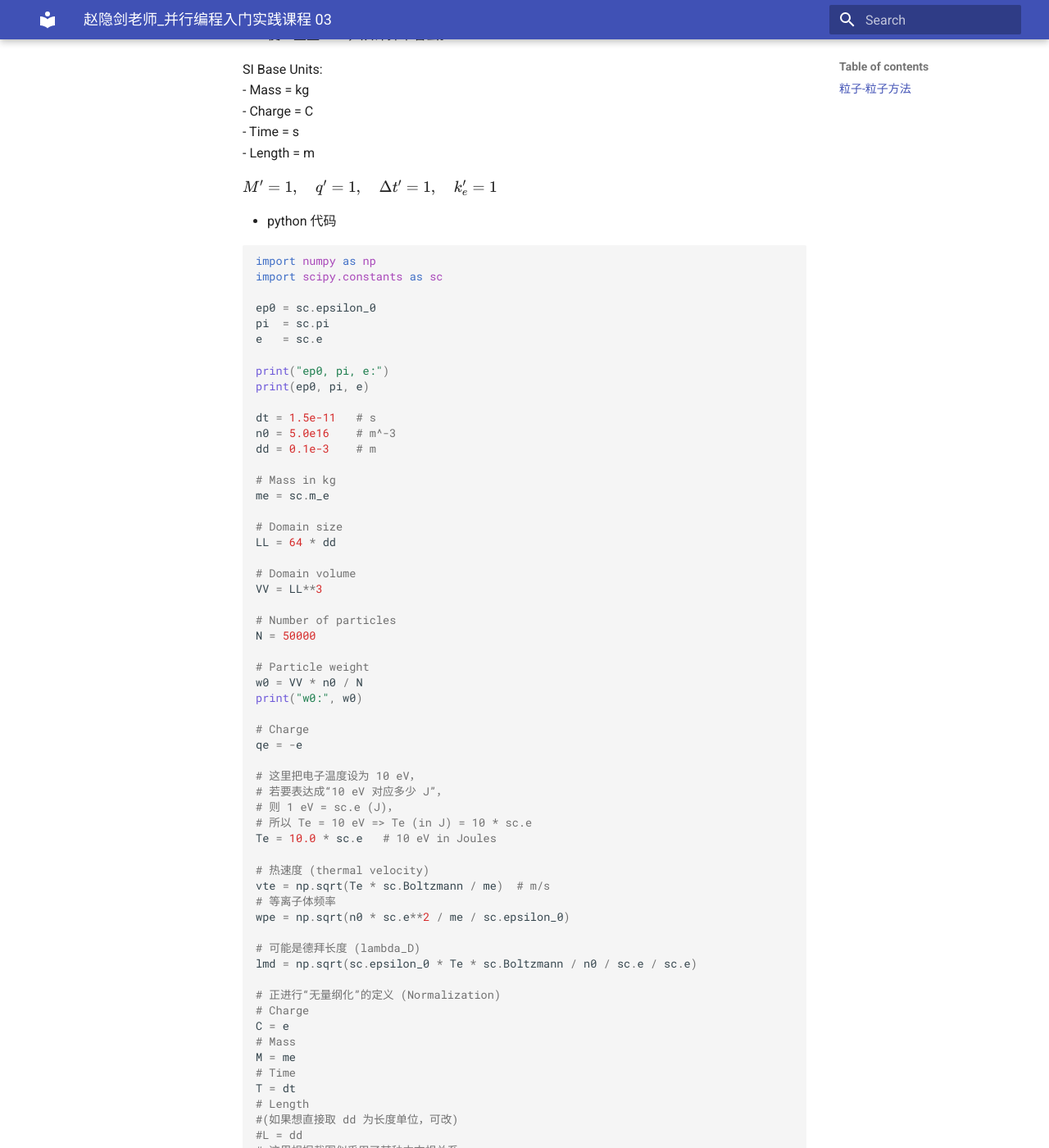
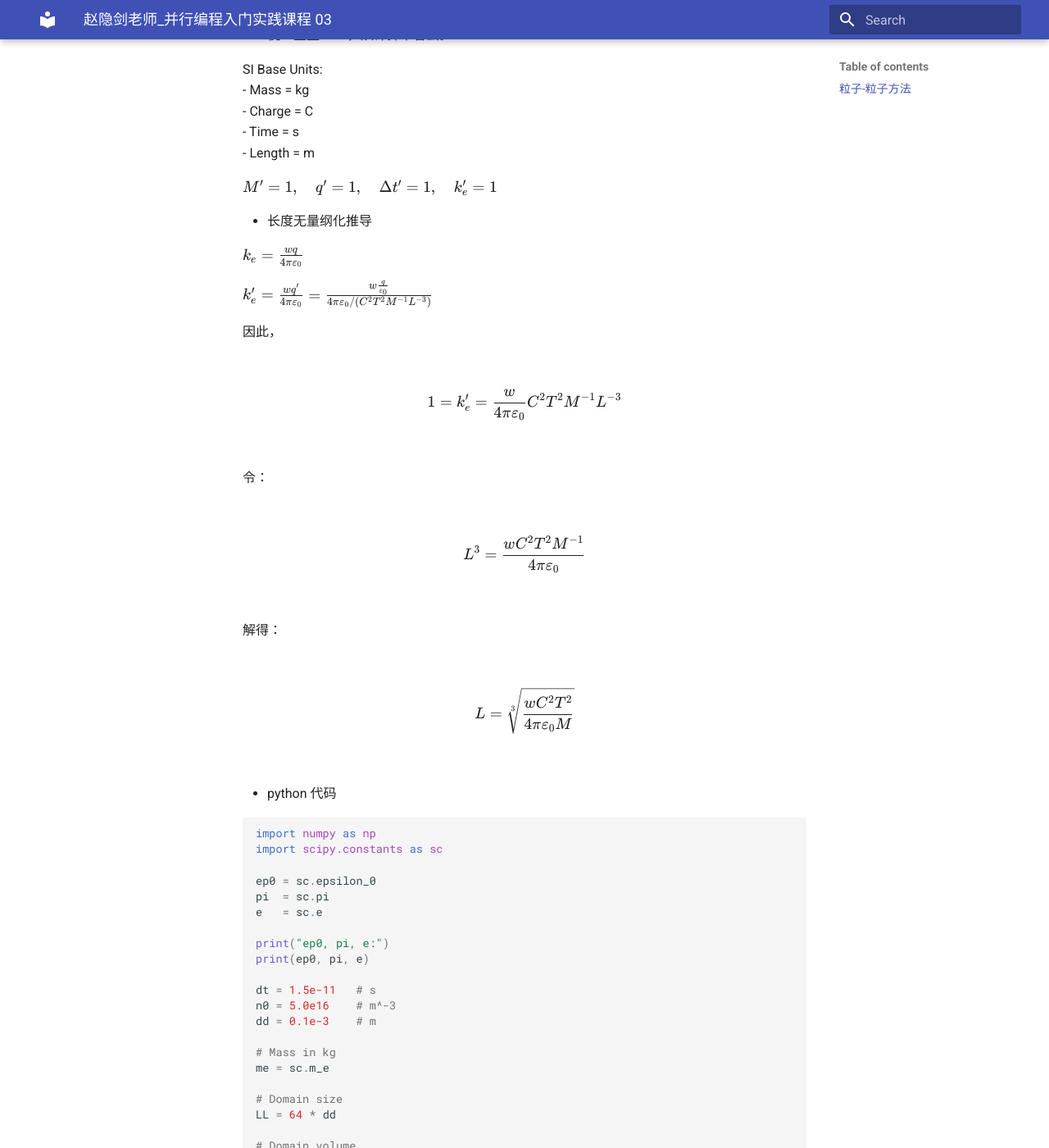
Before and after one commit to ymma98/technotes, an MkDocs documentation site: the page built from docs/FEM/赵隐剑老师_赵隐剑老师_并行编程入门实践课程03.md, in a window 1280 px wide and 1400 px high, scrolled down 2330 px. Shown: the whole window at 82% size. Built offline with MkDocs 1.6.1 and Material for MkDocs 9.7.7, drawn with Linux system fonts in a browser that asks for light colours.

Commit message:
docs/FEM/赵隐剑老师_赵隐剑老师_并行编程入门实践课程03.md updated from https://stackedit.cn/

````diff
--- a/docs/FEM/赵隐剑老师_赵隐剑老师_并行编程入门实践课程03.md
+++ b/docs/FEM/赵隐剑老师_赵隐剑老师_并行编程入门实践课程03.md
@@ -124,6 +124,32 @@ SI Base Units:
 $M' = 1,\quad q' = 1,\quad \Delta t' = 1,\quad k_e' = 1$
 
 
+* 长度无量纲化推导
+
+$k_e = \frac{w q}{4 \pi \varepsilon_0}$
+
+$k_e' = \frac{w q'}{4 \pi \varepsilon_0} = \frac{w \frac{q}{\varepsilon_0}}{4 \pi \varepsilon_0 / (C^2 T^2 M^{-1} L^{-3})}$
+
+因此，
+
+$$
+1 = k_e' = \frac{w}{4 \pi \varepsilon_0} C^2 T^2 M^{-1} L^{-3}
+$$
+
+令：
+
+$$
+L^3 = \frac{w C^2 T^2 M^{-1}}{4 \pi \varepsilon_0}
+$$
+
+解得：
+
+$$
+L = \sqrt[3]{\frac{w C^2 T^2}{4 \pi \varepsilon_0 M}}
+$$
+
+
+
 * python 代码
 
 ```python
````
Also changed, not shown: other parts of docs/FEM/赵隐剑老师_赵隐剑老师_并行编程入门实践课程03.md (+8 -2 lines).
